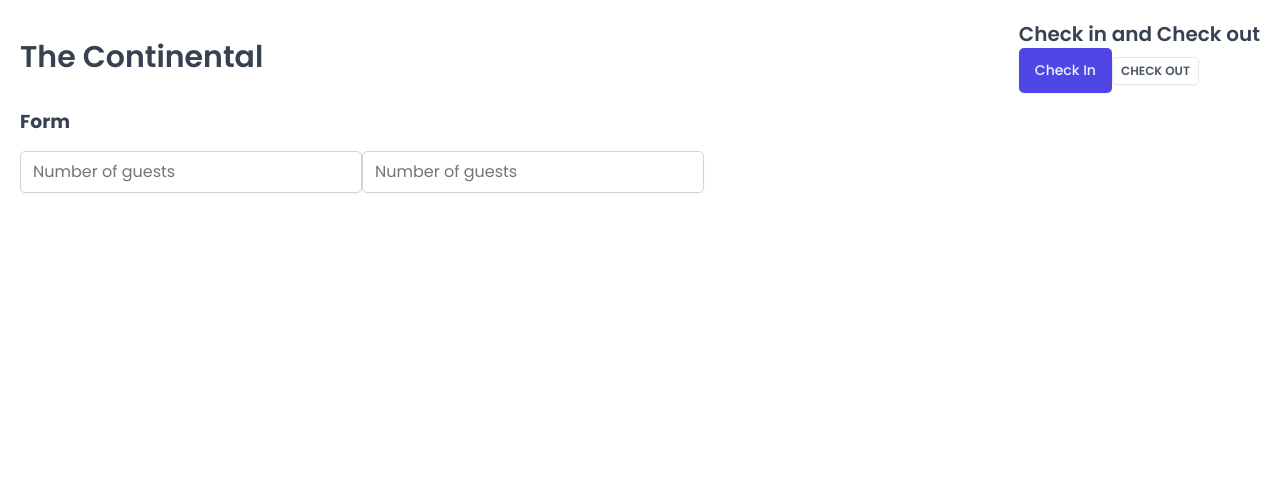
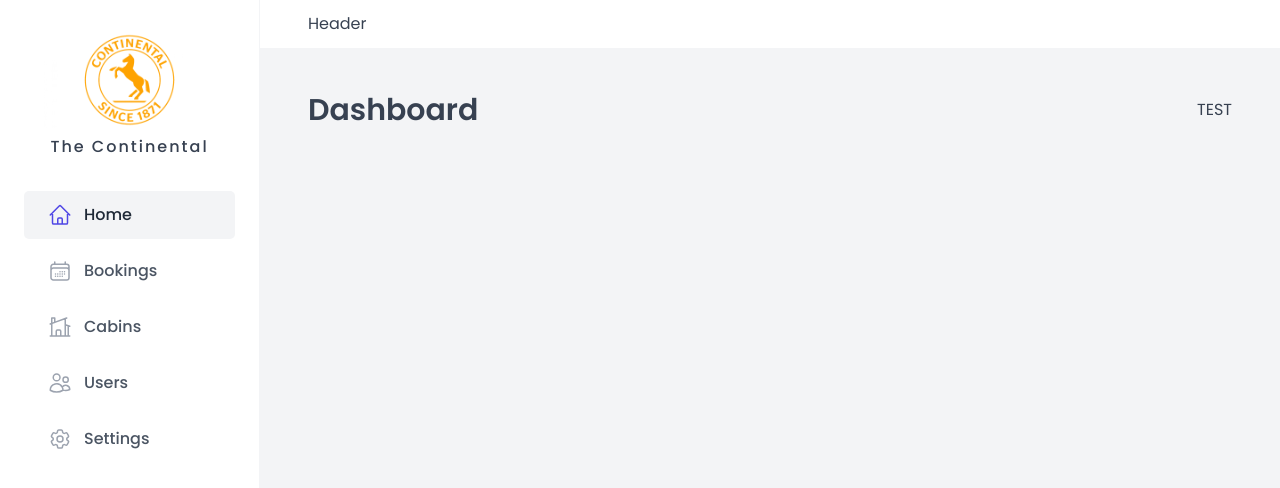
Before and after one commit to guptakshitij2308/The-Continental, a React (Vite) app: page /dashboard in a window 1280 px wide. Shown: the top 488 px of the page. Built offline with nearby package versions, Linux system fonts and the light colour scheme; a web font is replaced by a local one.

Commit message:
Added routes and build the overall app layout and pages for the application.

```diff
--- a/package.json
+++ b/package.json
@@ -12,6 +12,8 @@
   "dependencies": {
     "react": "^18.2.0",
     "react-dom": "^18.2.0",
+    "react-icons": "^4.12.0",
+    "react-router-dom": "^6.21.1",
     "styled-components": "^6.1.3"
   },
   "devDependencies": {
--- a/src/App.jsx
+++ b/src/App.jsx
@@ -1,45 +1,43 @@
-import { styled } from "styled-components";
+import { BrowserRouter, Routes, Route, Navigate } from "react-router-dom";
+import Dashboard from "./pages/Dashboard";
+import Account from "./pages/Account";
+import Bookings from "./pages/Bookings";
+import Cabins from "./pages/Cabins";
+import Login from "./pages/Login";
+import Settings from "./pages/Settings";
+import Users from "./pages/Users";
+import PageNotFound from "./pages/PageNotFound";
 import GlobalStyles from "./styles/GlobalStyles";
-import Button from "./ui/Button";
-import Input from "./ui/Input";
-import React from "react"; // eslint-disable-line
-import Heading from "./ui/Heading.jsx";
-import Row from "./ui/Row.jsx";
+import AppLayout from "./ui/AppLayout.jsx";
 
-const StyledApp = styled.div`
-  padding: 20px;
-`;
-
-function App() {
+const App = () => {
   return (
     <>
       <GlobalStyles />
-      <StyledApp>
-        {/* <Heading type="h1">The Continental</Heading> */}
-        <Row>
-          {/* type of row vertical set to vertical by default so no need to define it explictly */}
-          <Row type="horizontal">
-            <Heading as="h1">The Continental</Heading>
-            <div>
-              <Heading as="h2">Check in and Check out</Heading>
-              <Button>Check In</Button>
-              <Button variation="secondary" size="small">
-                Check Out
-              </Button>
-            </div>
-          </Row>
-
-          <Row type="vertical">
-            <Heading as="h3">Form</Heading>
-            <form>
-              <Input type="number" placeholder="Number of guests" />
-              <Input type="number" placeholder="Number of guests" />
-            </form>
-          </Row>
-        </Row>
-      </StyledApp>
+      <BrowserRouter>
+        <Routes>
+          {/* <Route index element={<Dashboard />} />
+        <Route path="dashboard" element={<Dashboard />} /> */}
+          <Route element={<AppLayout />}>
+            <Route
+              index
+              element={
+                <Navigate replace to="dashboard" element={<Dashboard />} />
+              }
+            />
+            <Route path="dashboard" element={<Dashboard />} />
+            <Route path="account" element={<Account />} />
+            <Route path="bookings" element={<Bookings />} />
+            <Route path="cabins" element={<Cabins />} />
+            <Route path="settings" element={<Settings />} />
+            <Route path="users" element={<Users />} />
+          </Route>
+          <Route path="login" element={<Login />} />
+          <Route path="*" element={<PageNotFound />} />
+        </Routes>
+      </BrowserRouter>
     </>
   );
-}
+};
 
 export default App;
--- /dev/null
+++ b/src/ui/AppLayout.jsx
@@ -0,0 +1,31 @@
+import { Outlet } from "react-router-dom";
+import Sidebar from "./Sidebar.jsx";
+import Header from "./Header.jsx";
+import { styled } from "styled-components";
+
+const StyledAppLayout = styled.div`
+  display: grid;
+  grid-template-columns: 26rem 1fr;
+  grid-template-rows: auto 1fr;
+  height: 100vh;
+`;
+
+const Main = styled.main`
+  background-color: green;
+  padding: 4rem 4.8rem 6.4rem;
+  background-color: var(--color-grey-100);
+`;
+
+const AppLayout = () => {
+  return (
+    <StyledAppLayout>
+      <Header />
+      <Sidebar />
+      <Main>
+        <Outlet />
+      </Main>
+    </StyledAppLayout>
+  );
+};
+
+export default AppLayout;
--- /dev/null
+++ b/src/ui/Header.jsx
@@ -0,0 +1,13 @@
+import { styled } from "styled-components";
+
+const StyledHeader = styled.header`
+  background-color: var(--color-grey-0);
+  padding: 1.2rem 4.8rem;
+  border-bottom: 1px solid var(--color-grey-100);
+`;
+
+const Header = () => {
+  return <StyledHeader>Header</StyledHeader>;
+};
+
+export default Header;
--- a/src/ui/Logo.jsx
+++ b/src/ui/Logo.jsx
@@ -9,10 +9,17 @@
   width: auto;
 `;
 
+const StyledName = styled.div`
+  font-weight: 500;
+  font-size: 1.6rem;
+  letter-spacing: 2px;
+`;
+
 function Logo() {
   return (
     <StyledLogo>
-      <Img src="/logo-light.png" alt="Logo" />
+      <Img src="../assets/Continental-Logo.png" alt="Logo" />
+      <StyledName>The Continental</StyledName>
     </StyledLogo>
   );
 }
--- a/src/ui/MainNav.jsx
+++ b/src/ui/MainNav.jsx
@@ -1,4 +1,12 @@
+import { NavLink } from "react-router-dom";
 import styled from "styled-components";
+import {
+  HiOutlineCalendarDays,
+  HiOutlineCog6Tooth,
+  HiOutlineHome,
+  HiOutlineHomeModern,
+  HiOutlineUsers,
+} from "react-icons/hi2";
 
 const NavList = styled.ul`
   display: flex;
@@ -6,7 +14,7 @@
   gap: 0.8rem;
 `;
 
-const Link = styled.a`
+const StyledNavLink = styled(NavLink)`
   &:link,
   &:visited {
     display: flex;
@@ -26,7 +34,7 @@
   &.active:link,
   &.active:visited {
     color: var(--color-grey-800);
-    background-color: var(--color-grey-50);
+    background-color: var(--color-grey-100);
     border-radius: var(--border-radius-sm);
   }
 
@@ -44,3 +52,44 @@
     color: var(--color-brand-600);
   }
 `;
+
+const MainNav = () => {
+  return (
+    <nav>
+      <NavList>
+        <li>
+          <StyledNavLink to="/dashboard">
+            <HiOutlineHome />
+            <span>Home</span>
+          </StyledNavLink>
+        </li>
+        <li>
+          <StyledNavLink to="/bookings">
+            <HiOutlineCalendarDays />
+            <span>Bookings</span>
+          </StyledNavLink>
+        </li>
+        <li>
+          <StyledNavLink to="/cabins">
+            <HiOutlineHomeModern />
+            <span>Cabins</span>
+          </StyledNavLink>
+        </li>
+        <li>
+          <StyledNavLink to="/users">
+            <HiOutlineUsers />
+            <span>Users</span>
+          </StyledNavLink>
+        </li>
+        <li>
+          <StyledNavLink to="/settings">
+            <HiOutlineCog6Tooth />
+            <span>Settings</span>
+          </StyledNavLink>
+        </li>
+      </NavList>
+    </nav>
+  );
+};
+
+export default MainNav;
--- /dev/null
+++ b/src/ui/Sidebar.jsx
@@ -0,0 +1,24 @@
+import { styled } from "styled-components";
+import Logo from "./Logo.jsx";
+import MainNav from "./MainNav.jsx";
+
+const StyledSidebar = styled.aside`
+  background-color: var(--color-grey-0);
+  padding: 3.2rem 2.4rem;
+  border-right: 1px solid var(--color-grey-100);
+  grid-row: 1/-1;
+  display: flex;
+  flex-direction: column;
+  gap: 3.2rem;
+`;
+
+const Sidebar = () => {
+  return (
+    <StyledSidebar>
+      <Logo />
+      <MainNav />
+    </StyledSidebar>
+  );
+};
+
+export default Sidebar;
```
Also changed, not shown: public/assets/Continental-Logo.png (added), 1 other file (tests, documents, lock files or other folders).
